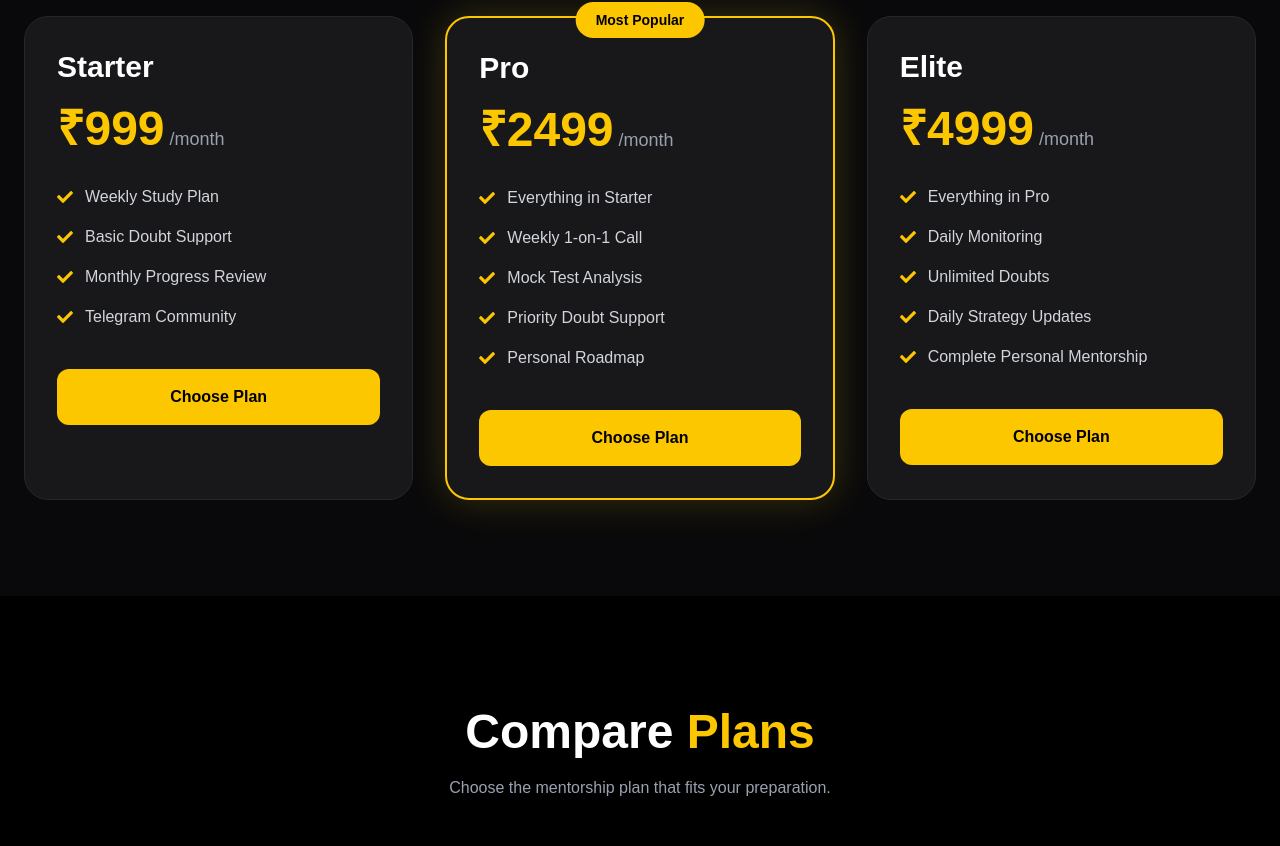
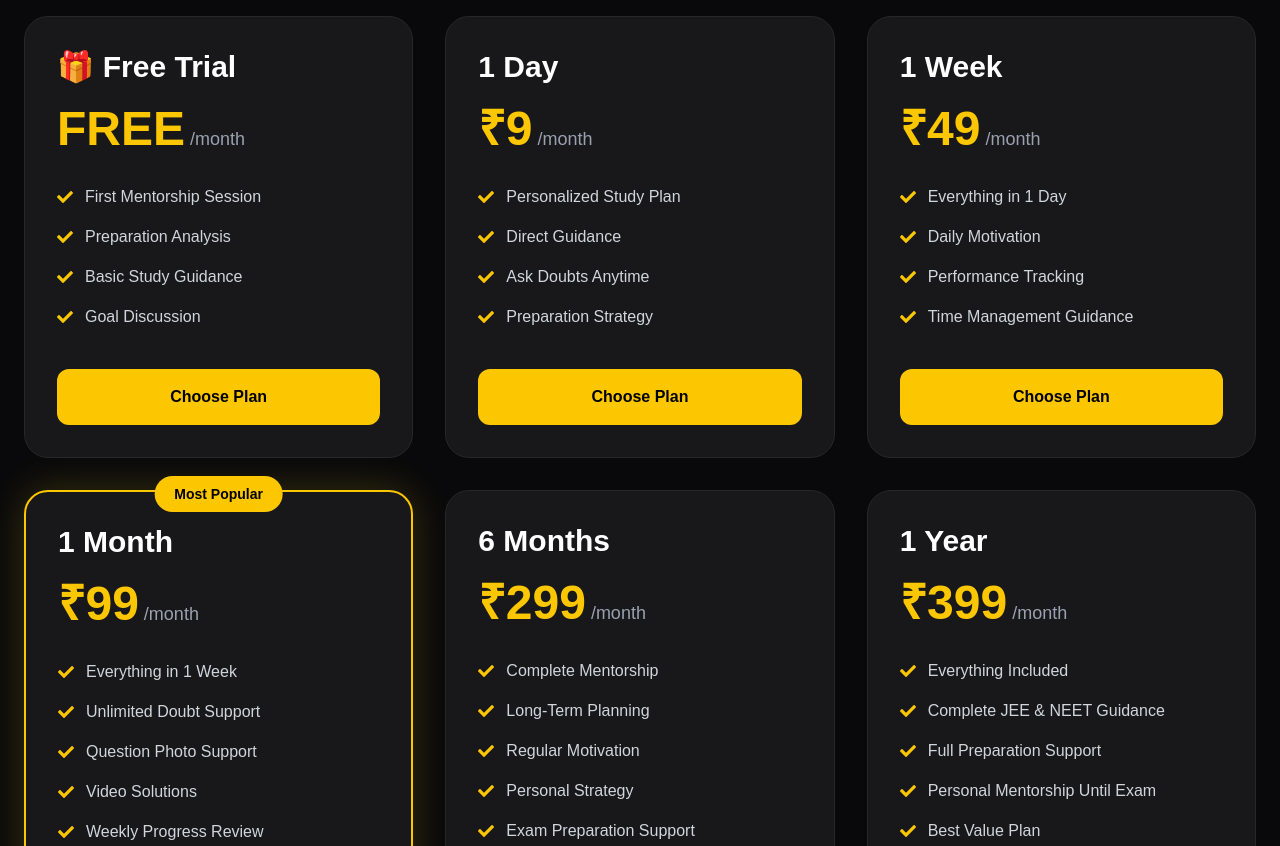
Before and after one commit to Shivam-singh-shi/mentorlink, a React (Vite) app in the folder client/: page /pricing in a window 1280 px wide. Shown: the part 694-1540 px from the top of the page. Built offline with nearby package versions, Linux system fonts and the light colour scheme; no server answers.

Commit message:
Update MentorLink website content and pricing

```diff
--- a/client/src/components/pricing/PricingCards.jsx
+++ b/client/src/components/pricing/PricingCards.jsx
@@ -2,38 +2,72 @@ import PricingCard from "./PricingCard";
 
 const plans = [
   {
-    title: "Starter",
-    price: "₹999",
+    title: "🎁 Free Trial",
+    price: "FREE",
     popular: false,
     features: [
-      "Weekly Study Plan",
-      "Basic Doubt Support",
-      "Monthly Progress Review",
-      "Telegram Community",
+      "First Mentorship Session",
+      "Preparation Analysis",
+      "Basic Study Guidance",
+      "Goal Discussion",
     ],
   },
   {
-    title: "Pro",
-    price: "₹2499",
-    popular: true,
+    title: "1 Day",
+    price: "₹9",
+    popular: false,
     features: [
-      "Everything in Starter",
-      "Weekly 1-on-1 Call",
-      "Mock Test Analysis",
-      "Priority Doubt Support",
-      "Personal Roadmap",
+      "Personalized Study Plan",
+      "Direct Guidance",
+      "Ask Doubts Anytime",
+      "Preparation Strategy",
     ],
   },
   {
-    title: "Elite",
-    price: "₹4999",
+    title: "1 Week",
+    price: "₹49",
     popular: false,
     features: [
-      "Everything in Pro",
-      "Daily Monitoring",
-      "Unlimited Doubts",
-      "Daily Strategy Updates",
-      "Complete Personal Mentorship",
+      "Everything in 1 Day",
+      "Daily Motivation",
+      "Performance Tracking",
+      "Time Management Guidance",
+    ],
+  },
+  {
+    title: "1 Month",
+    price: "₹99",
+    popular: true,
+    features: [
+      "Everything in 1 Week",
+      "Unlimited Doubt Support",
+      "Question Photo Support",
+      "Video Solutions",
+      "Weekly Progress Review",
+    ],
+  },
+  {
+    title: "6 Months",
+    price: "₹299",
+    popular: false,
+    features: [
+      "Complete Mentorship",
+      "Long-Term Planning",
+      "Regular Motivation",
+      "Personal Strategy",
+      "Exam Preparation Support",
+    ],
+  },
+  {
+    title: "1 Year",
+    price: "₹399",
+    popular: false,
+    features: [
+      "Everything Included",
+      "Complete JEE & NEET Guidance",
+      "Full Preparation Support",
+      "Personal Mentorship Until Exam",
+      "Best Value Plan",
     ],
   },
 ];
@@ -42,7 +76,7 @@ const PricingCards = () => {
   return (
     <section className="bg-zinc-950 py-24">
       <div className="max-w-7xl mx-auto px-6">
-        <div className="grid lg:grid-cols-3 gap-8">
+        <div className="grid md:grid-cols-2 lg:grid-cols-3 gap-8">
           {plans.map((plan, index) => (
             <PricingCard
               key={index}
--- a/client/src/components/programs/ProgramsGrid.jsx
+++ b/client/src/components/programs/ProgramsGrid.jsx
@@ -2,36 +2,70 @@ import ProgramCard from "./ProgramCard";
 
 const plans = [
   {
-    title: "Starter",
-    price: "₹999",
+    title: "🎁 Free Trial",
+    price: "FREE",
     popular: false,
     features: [
-      "Weekly Study Plan",
-      "Telegram Support",
-      "Basic Doubt Solving",
-      "Monthly Review",
+      "First Mentorship Session",
+      "Preparation Analysis",
+      "Basic Study Guidance",
+      "Goal Discussion",
     ],
   },
   {
-    title: "Pro",
-    price: "₹2499",
-    popular: true,
+    title: "1 Day",
+    price: "₹9",
+    popular: false,
     features: [
-      "Everything in Starter",
-      "Weekly Live Call",
-      "Mock Test Analysis",
-      "Priority Doubt Support",
+      "Personalized Study Plan",
+      "Direct Personal Guidance",
+      "Ask Doubts Anytime",
+      "Preparation Strategy",
     ],
   },
   {
-    title: "Elite",
-    price: "₹4999",
+    title: "1 Week",
+    price: "₹49",
     popular: false,
     features: [
-      "Daily Monitoring",
-      "Unlimited Doubts",
-      "Personal Roadmap",
-      "1-on-1 Mentorship",
+      "Everything in 1 Day",
+      "Daily Motivation",
+      "Performance Tracking",
+      "Time Management Guidance",
+    ],
+  },
+  {
+    title: "1 Month",
+    price: "₹99",
+    popular: true,
+    features: [
+      "Everything in 1 Week",
+      "Unlimited Doubt Support",
+      "Question Photo Support",
+      "Video Solutions",
+      "Weekly Progress Review",
+    ],
+  },
+  {
+    title: "6 Months",
+    price: "₹299",
+    popular: false,
+    features: [
+      "Complete Mentorship",
+      "Long-Term Planning",
+      "Regular Motivation",
+      "Personal Strategy",
+    ],
+  },
+  {
+    title: "1 Year",
+    price: "₹399",
+    popular: false,
+    features: [
+      "Complete JEE & NEET Guidance",
+      "Full Preparation Support",
+      "Personal Mentorship Until Exam",
+      "Best Value Plan",
     ],
   },
 ];
@@ -40,7 +74,7 @@ const ProgramsGrid = () => {
   return (
     <section className="bg-zinc-950 py-28">
       <div className="max-w-7xl mx-auto px-6">
-        <div className="grid lg:grid-cols-3 gap-8">
+        <div className="grid md:grid-cols-2 lg:grid-cols-3 gap-8">
           {plans.map((plan, index) => (
             <ProgramCard
               key={index}
```
